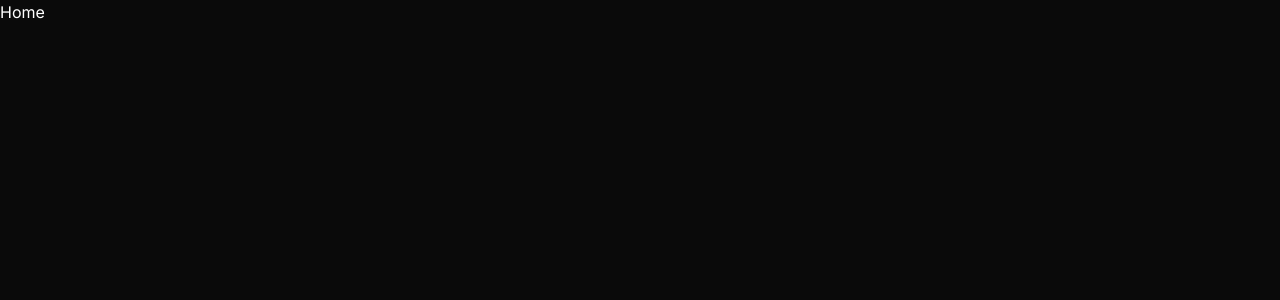
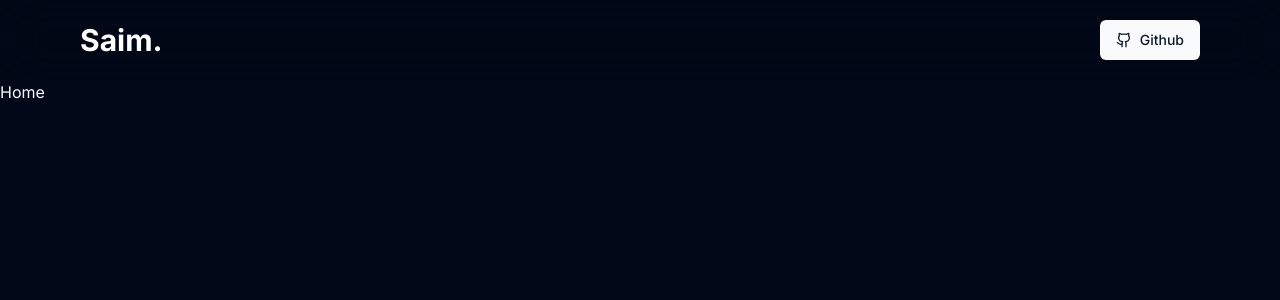
Before and after one commit to saim-x/ocr-text-tesseractjs-app, a Next.js app: page / in a window 1280 px wide. Shown: the top 300 px of the page. Built offline with nearby package versions, Linux system fonts and the light colour scheme.

Commit message:
Add header component and update layout structure

```diff
--- a/src/app/globals.css
+++ b/src/app/globals.css
@@ -2,13 +2,68 @@
 @tailwind components;
 @tailwind utilities;
 
-body{
-  background: #0a0a0a;
-  width: 100%;
-  min-height: 100vh;
-  color: #fff;
+@layer base {
+  :root {
+    --background: 0 0% 100%;
+    --foreground: 222.2 84% 4.9%;
+    --card: 0 0% 100%;
+    --card-foreground: 222.2 84% 4.9%;
+    --popover: 0 0% 100%;
+    --popover-foreground: 222.2 84% 4.9%;
+    --primary: 222.2 47.4% 11.2%;
+    --primary-foreground: 210 40% 98%;
+    --secondary: 210 40% 96.1%;
+    --secondary-foreground: 222.2 47.4% 11.2%;
+    --muted: 210 40% 96.1%;
+    --muted-foreground: 215.4 16.3% 46.9%;
+    --accent: 210 40% 96.1%;
+    --accent-foreground: 222.2 47.4% 11.2%;
+    --destructive: 0 84.2% 60.2%;
+    --destructive-foreground: 210 40% 98%;
+    --border: 214.3 31.8% 91.4%;
+    --input: 214.3 31.8% 91.4%;
+    --ring: 222.2 84% 4.9%;
+    --radius: 0.5rem;
+    --chart-1: 12 76% 61%;
+    --chart-2: 173 58% 39%;
+    --chart-3: 197 37% 24%;
+    --chart-4: 43 74% 66%;
+    --chart-5: 27 87% 67%;
+  }
+
+  .dark {
+    --background: 222.2 84% 4.9%;
+    --foreground: 210 40% 98%;
+    --card: 222.2 84% 4.9%;
+    --card-foreground: 210 40% 98%;
+    --popover: 222.2 84% 4.9%;
+    --popover-foreground: 210 40% 98%;
+    --primary: 210 40% 98%;
+    --primary-foreground: 222.2 47.4% 11.2%;
+    --secondary: 217.2 32.6% 17.5%;
+    --secondary-foreground: 210 40% 98%;
+    --muted: 217.2 32.6% 17.5%;
+    --muted-foreground: 215 20.2% 65.1%;
+    --accent: 217.2 32.6% 17.5%;
+    --accent-foreground: 210 40% 98%;
+    --destructive: 0 62.8% 30.6%;
+    --destructive-foreground: 210 40% 98%;
+    --border: 217.2 32.6% 17.5%;
+    --input: 217.2 32.6% 17.5%;
+    --ring: 212.7 26.8% 83.9%;
+    --chart-1: 220 70% 50%;
+    --chart-2: 160 60% 45%;
+    --chart-3: 30 80% 55%;
+    --chart-4: 280 65% 60%;
+    --chart-5: 340 75% 55%;
+  }
 }
 
-::-webkit-scrollbar {
-  display: none;
+@layer base {
+  * {
+    @apply border-border;
+  }
+  body {
+    @apply bg-background text-foreground;
+  }
 }
--- a/src/app/layout.tsx
+++ b/src/app/layout.tsx
@@ -1,6 +1,7 @@
 import type { Metadata } from "next";
 import { Inter } from "next/font/google";
 import "./globals.css";
+import Header from "@/components/Navigations/Header";
 
 const inter = Inter({ subsets: ["latin"] });
 
@@ -15,8 +16,13 @@ export default function RootLayout({
   children: React.ReactNode;
 }>) {
   return (
-    <html lang="en">
-      <body className={inter.className}>{children}</body>
+    <html lang="en" className="dark ">
+      <body className={inter.className}>
+        <Header />
+        <div>
+          {children}
+        </div>
+      </body>
     </html>
   );
 }
--- /dev/null
+++ b/src/components/Navigations/Header.tsx
@@ -0,0 +1,24 @@
+import Link from 'next/link'
+import React from 'react'
+import { Github } from "lucide-react"
+
+import { Button } from "@/components/ui/button"
+
+const Header = () => {
+    return (
+        <div className='text-white w-full flex justify-between items-center md:px-20 py-5 px-5 sticky top-0 left-0 backdrop-blur-xl '>
+            <div>
+                <Link href={'/'} className='font-bold text-3xl'>
+                    Saim.
+                </Link>
+            </div>
+            <div>
+                <Button>
+                    <Github className="mr-2 h-4 w-4" /> Github
+                </Button>
+            </div>
+        </div>
+    )
+}
+
+export default Header
--- /dev/null
+++ b/src/components/ui/button.tsx
@@ -0,0 +1,56 @@
+import * as React from "react"
+import { Slot } from "@radix-ui/react-slot"
+import { cva, type VariantProps } from "class-variance-authority"
+
+import { cn } from "@/lib/utils"
+
+const buttonVariants = cva(
+  "inline-flex items-center justify-center whitespace-nowrap rounded-md text-sm font-medium ring-offset-background transition-colors focus-visible:outline-none focus-visible:ring-2 focus-visible:ring-ring focus-visible:ring-offset-2 disabled:pointer-events-none disabled:opacity-50",
+  {
+    variants: {
+      variant: {
+        default: "bg-primary text-primary-foreground hover:bg-primary/90",
+        destructive:
+          "bg-destructive text-destructive-foreground hover:bg-destructive/90",
+        outline:
+          "border border-input bg-background hover:bg-accent hover:text-accent-foreground",
+        secondary:
+          "bg-secondary text-secondary-foreground hover:bg-secondary/80",
+        ghost: "hover:bg-accent hover:text-accent-foreground",
+        link: "text-primary underline-offset-4 hover:underline",
+      },
+      size: {
+        default: "h-10 px-4 py-2",
+        sm: "h-9 rounded-md px-3",
+        lg: "h-11 rounded-md px-8",
+        icon: "h-10 w-10",
+      },
+    },
+    defaultVariants: {
+      variant: "default",
+      size: "default",
+    },
+  }
+)
+
+export interface ButtonProps
+  extends React.ButtonHTMLAttributes<HTMLButtonElement>,
+    VariantProps<typeof buttonVariants> {
+  asChild?: boolean
+}
+
+const Button = React.forwardRef<HTMLButtonElement, ButtonProps>(
+  ({ className, variant, size, asChild = false, ...props }, ref) => {
+    const Comp = asChild ? Slot : "button"
+    return (
+      <Comp
+        className={cn(buttonVariants({ variant, size, className }))}
+        ref={ref}
+        {...props}
+      />
+    )
+  }
+)
+Button.displayName = "Button"
+
+export { Button, buttonVariants }
--- /dev/null
+++ b/src/lib/utils.ts
@@ -0,0 +1,6 @@
+import { type ClassValue, clsx } from "clsx"
+import { twMerge } from "tailwind-merge"
+
+export function cn(...inputs: ClassValue[]) {
+  return twMerge(clsx(inputs))
+}
--- a/tailwind.config.ts
+++ b/tailwind.config.ts
@@ -1,20 +1,80 @@
-import type { Config } from "tailwindcss";
+import type { Config } from "tailwindcss"
 
-const config: Config = {
+const config = {
+  darkMode: ["class"],
   content: [
-    "./src/pages/**/*.{js,ts,jsx,tsx,mdx}",
-    "./src/components/**/*.{js,ts,jsx,tsx,mdx}",
-    "./src/app/**/*.{js,ts,jsx,tsx,mdx}",
-  ],
+    './pages/**/*.{ts,tsx}',
+    './components/**/*.{ts,tsx}',
+    './app/**/*.{ts,tsx}',
+    './src/**/*.{ts,tsx}',
+	],
+  prefix: "",
   theme: {
+    container: {
+      center: true,
+      padding: "2rem",
+      screens: {
+        "2xl": "1400px",
+      },
+    },
     extend: {
-      backgroundImage: {
-        "gradient-radial": "radial-gradient(var(--tw-gradient-stops))",
-        "gradient-conic":
-          "conic-gradient(from 180deg at 50% 50%, var(--tw-gradient-stops))",
+      colors: {
+        border: "hsl(var(--border))",
+        input: "hsl(var(--input))",
+        ring: "hsl(var(--ring))",
+        background: "hsl(var(--background))",
+        foreground: "hsl(var(--foreground))",
+        primary: {
+          DEFAULT: "hsl(var(--primary))",
+          foreground: "hsl(var(--primary-foreground))",
+        },
+        secondary: {
+          DEFAULT: "hsl(var(--secondary))",
+          foreground: "hsl(var(--secondary-foreground))",
+        },
+        destructive: {
+          DEFAULT: "hsl(var(--destructive))",
+          foreground: "hsl(var(--destructive-foreground))",
+        },
+        muted: {
+          DEFAULT: "hsl(var(--muted))",
+          foreground: "hsl(var(--muted-foreground))",
+        },
+        accent: {
+          DEFAULT: "hsl(var(--accent))",
+          foreground: "hsl(var(--accent-foreground))",
+        },
+        popover: {
+          DEFAULT: "hsl(var(--popover))",
+          foreground: "hsl(var(--popover-foreground))",
+        },
+        card: {
+          DEFAULT: "hsl(var(--card))",
+          foreground: "hsl(var(--card-foreground))",
+        },
+      },
+      borderRadius: {
+        lg: "var(--radius)",
+        md: "calc(var(--radius) - 2px)",
+        sm: "calc(var(--radius) - 4px)",
+      },
+      keyframes: {
+        "accordion-down": {
+          from: { height: "0" },
+          to: { height: "var(--radix-accordion-content-height)" },
+        },
+        "accordion-up": {
+          from: { height: "var(--radix-accordion-content-height)" },
+          to: { height: "0" },
+        },
+      },
+      animation: {
+        "accordion-down": "accordion-down 0.2s ease-out",
+        "accordion-up": "accordion-up 0.2s ease-out",
       },
     },
   },
-  plugins: [],
-};
-export default config;
+  plugins: [require("tailwindcss-animate")],
+} satisfies Config
+
+export default config
```
Also changed, not shown: package.json (+10 -3 lines), components.json (added), 1 other file (tests, documents, lock files or other folders).
